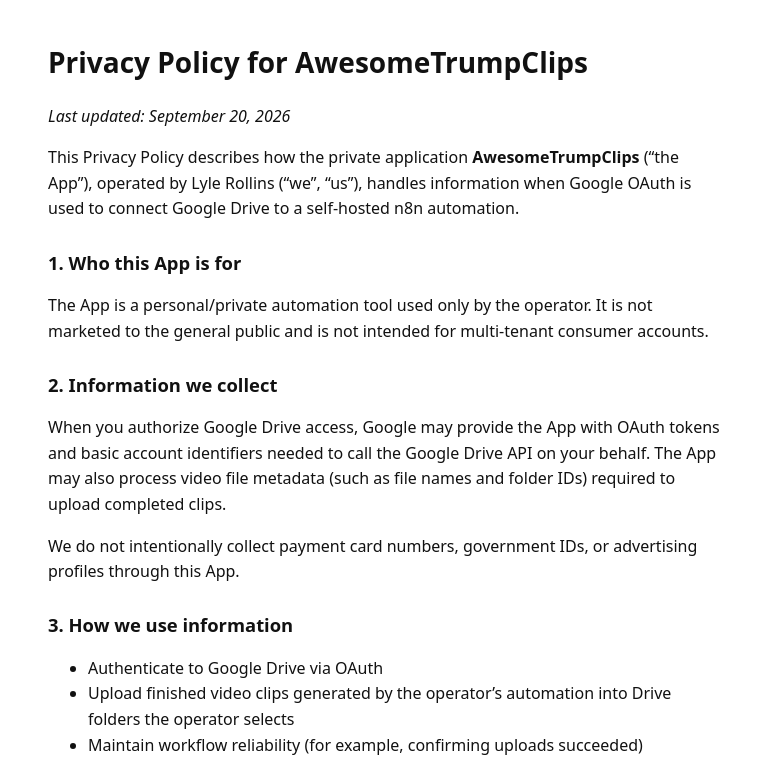
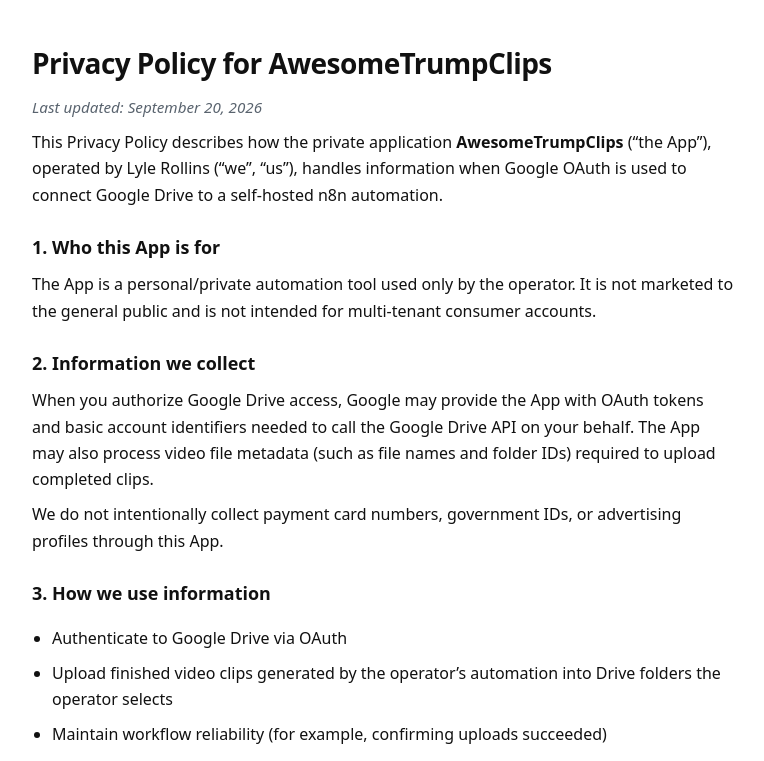
Before and after one commit to lylebuysland-lab/atc-oauth, a plain HTML site: page privacy.html in a window 1280 px wide. Shown: the top 761 px of the page, without its empty margins (256-1020 px from the left). Drawn offline with Linux system fonts and the light colour scheme.

Commit message:
Update privacy.html for Google OAuth branding (AwesomeTrumpClips)

```diff
--- a/privacy.html
+++ b/privacy.html
@@ -3,17 +3,22 @@
 <head>
   <meta charset="utf-8" />
   <meta name="viewport" content="width=device-width, initial-scale=1" />
+  <meta name="description" content="Privacy Policy for AwesomeTrumpClips — how Google Drive OAuth data is handled." />
   <title>Privacy Policy — AwesomeTrumpClips</title>
   <style>
-    body { font-family: system-ui, -apple-system, sans-serif; max-width: 42rem; margin: 2.5rem auto; padding: 0 1.25rem; line-height: 1.6; color: #111; }
-    h1 { font-size: 1.75rem; }
-    h2 { font-size: 1.15rem; margin-top: 1.6rem; }
+    body { font-family: system-ui, -apple-system, Segoe UI, Roboto, sans-serif; max-width: 44rem; margin: 2.5rem auto; padding: 0 1.25rem 3rem; line-height: 1.65; color: #111; background: #fff; }
+    h1 { font-size: 1.75rem; margin-bottom: 0.35rem; letter-spacing: -0.02em; }
+    h2 { font-size: 1.12rem; margin-top: 1.55rem; margin-bottom: 0.4rem; }
+    p, li { margin: 0.55rem 0; }
+    ul { padding-left: 1.25rem; }
     a { color: #0b57d0; }
+    .meta { color: #59636e; font-size: 0.95rem; }
+    footer { margin-top: 2rem; padding-top: 1rem; border-top: 1px solid #d0d7de; }
   </style>
 </head>
 <body>
   <h1>Privacy Policy for AwesomeTrumpClips</h1>
-  <p><em>Last updated: September 20, 2026</em></p>
+  <p class="meta"><em>Last updated: September 20, 2026</em></p>
   <p>This Privacy Policy describes how the private application <strong>AwesomeTrumpClips</strong> (“the App”), operated by Lyle Rollins (“we”, “us”), handles information when Google OAuth is used to connect Google Drive to a self-hosted n8n automation.</p>
 
   <h2>1. Who this App is for</h2>
@@ -52,6 +57,8 @@
   <h2>10. Contact</h2>
   <p>Questions about this policy or the App: <a href="mailto:lyle.rollins@gmail.com">lyle.rollins@gmail.com</a></p>
 
-  <p><a href="index.html">Back to AwesomeTrumpClips home</a></p>
+  <footer>
+    <p><a href="index.html">Back to AwesomeTrumpClips home</a></p>
+  </footer>
 </body>
 </html>
```
